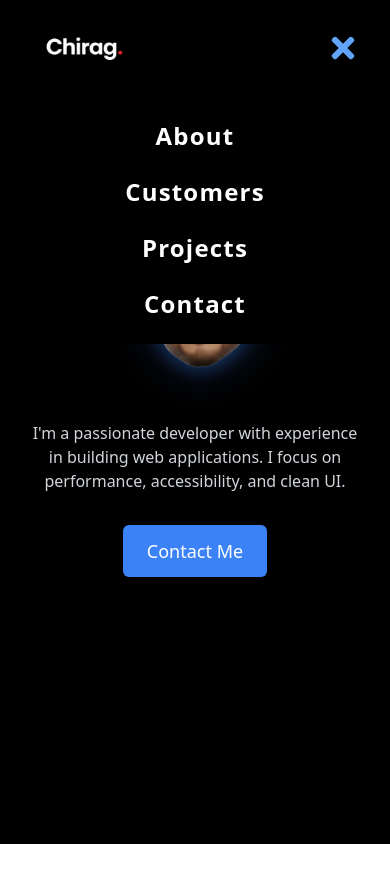
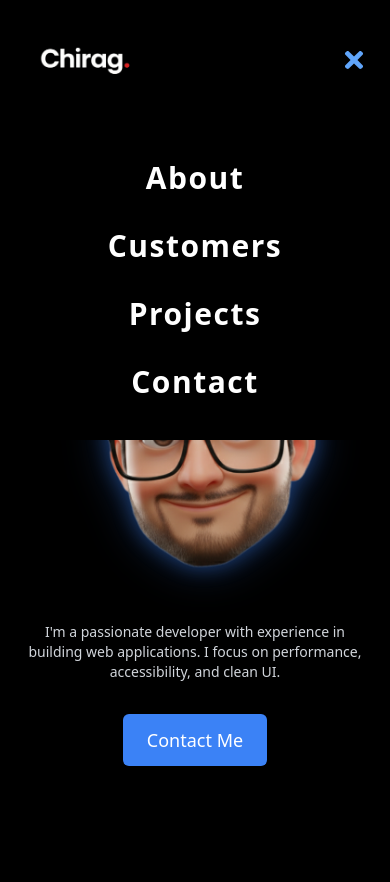
Before and after one commit to Chirag076/Portfolio, a React (Create React App) app: page / in a window 390 px wide. Both pictures are taken after a click on the element 343 px from the left and 48 px from the top of the page. Shown: the top 882 px of the page. Before the commit the page ends 844 px from the top, so only its background shows below. Built offline with nearby package versions, Linux system fonts and the light colour scheme.

Commit message:
fixes according to phone and laptop

```diff
--- a/src/App.css
+++ b/src/App.css
@@ -1,3 +1,16 @@
+@import url('https://fonts.googleapis.com/css2?family=Roboto:wght@400;700&display=swap');
+
+body {
+  font-family: 'Roboto', sans-serif;
+  margin: 0;
+  padding: 0;
+}
+
+/* Optional: smooth font rendering */
+* {
+  -webkit-font-smoothing: antialiased;
+  -moz-osx-font-smoothing: grayscale;
+}
 .App {
   text-align: center;
 }
--- a/src/App.jsx
+++ b/src/App.jsx
@@ -70,18 +70,26 @@ const App = () => {
   return (
     <div className="bg-black text-white min-h-screen font-sans">
       {/* Navbar */}
-      <nav className="flex justify-between items-center px-8 py-6 relative z-50">
+      {/* Navbar */}
+<nav className="flex justify-between items-center px-6 sm:px-8 py-8 sm:py-2 relative z-50">
   {/* Logo */}
   <div>
     <img
       src="./logo2.png"
       alt="Logo"
-            className="h-12 sm:h-16 md:h-20 w-auto transition-all duration-300"
+      className="h-14 sm:h-14 md:h-16 lg:h-24 w-auto transition-all duration-300"
     />
   </div>
 
   {/* Desktop Nav */}
-        <div className="hidden md:flex space-x-24 text-2xl font-extrabold tracking-wider">
+  <div
+    className="
+      hidden md:flex
+      space-x-8 sm:space-x-12 lg:space-x-20
+      text-base sm:text-lg md:text-xl lg:text-4xl
+      font-extrabold tracking-wider
+    "
+  >
     <a href="#about" className="hover:text-blue-400 transition">About</a>
     <a href="#customers" className="hover:text-blue-400 transition">Customers</a>
     <a href="#projects" className="hover:text-blue-400 transition">Projects</a>
@@ -90,9 +98,12 @@ const App = () => {
 
   {/* Mobile Menu Icon */}
   <div
-          className={`md:hidden text-3xl cursor-pointer transition-transform duration-300 transform ${
-            menuOpen ? 'rotate-90 scale-110 text-blue-400' : 'rotate-0'
-          }`}
+    className={`
+      md:hidden
+      text-2xl sm:text-3xl
+      cursor-pointer transition-transform duration-300 transform
+      ${menuOpen ? "rotate-90 scale-110 text-blue-400" : "rotate-0"}
+    `}
     onClick={toggleMenu}
   >
     {menuOpen ? <FaTimes /> : <FaBars />}
@@ -100,7 +111,14 @@ const App = () => {
 
   {/* Mobile Menu Dropdown */}
   {menuOpen && (
-          <div className="absolute top-full left-0 w-full bg-black flex flex-col items-center space-y-6 py-6 text-2xl font-extrabold tracking-wider md:hidden z-50">
+    <div
+      className="
+        absolute top-full left-0 w-full bg-black
+        flex flex-col items-center space-y-8 sm:space-y-6 py-10
+        text-3xl sm:text-xl font-extrabold tracking-wider
+        md:hidden z-50
+      "
+    >
       <a href="#about" onClick={closeMenu} className="hover:text-blue-400 transition">About</a>
       <a href="#customers" onClick={closeMenu} className="hover:text-blue-400 transition">Customers</a>
       <a href="#projects" onClick={closeMenu} className="hover:text-blue-400 transition">Projects</a>
@@ -109,9 +127,17 @@ const App = () => {
   )}
 </nav>
 
+
+      {/* Hero Section */}
       {/* Hero Section */}
 <section className="relative px-6 pt-0 pb-32 text-center flex flex-col items-center justify-center overflow-hidden">
-        <h1 className="text-[13vw] leading-none font-extrabold z-10">
+  {/* Heading */}
+  <h1
+    className="
+      text-[20vw] sm:text-[10vw] md:text-[8vw] lg:text-[7vw] xl:text-[12vw]
+      leading-none font-extrabold z-10
+    "
+  >
     HI, I'M CHIRAG
   </h1>
 
@@ -123,7 +149,7 @@ const App = () => {
     onMouseLeave={handleMouseLeave}
     className="
       relative w-full
-            h-[24rem] sm:h-[32rem] md:h-[44rem] lg:h-[52rem] xl:h-[60rem]
+      h-[60vh] sm:h-[70vh] md:h-[80vh] lg:h-[85vh] xl:h-[90vh]
       mt-[-2rem] sm:mt-[-3rem] md:mt-[-4rem]
       z-20
     "
@@ -134,29 +160,34 @@ const App = () => {
       alt="Chirag"
       className="
         absolute left-1/2
-              top-[10%] sm:top-[0%] md:top-[-4%]
-              w-[44rem] sm:w-[52rem] md:w-[64rem] lg:w-[72rem] xl:w-[86rem]
+        top-[5%] sm:top-[0%]
+        w-[160vw] sm:w-[70vw] md:w-[60vw] lg:w-[55vw] xl:w-[160vw]
+        max-w-[82rem]
         pointer-events-none
         transition-filter duration-300
       "
       style={{
-              transform: 'translate(-50%, 0)',
+        transform: "translate(-50%, 0)",
         filter:
-                'drop-shadow(0 0 10px rgba(59, 130, 246, 0.4)) drop-shadow(0 0 20px rgba(59, 130, 246, 0.3))',
+          "drop-shadow(0 0 10px rgba(59, 130, 246, 0.4)) drop-shadow(0 0 20px rgba(59, 130, 246, 0.3))",
       }}
     />
   </div>
 
   {/* Paragraph */}
-       {/* Paragraph */}
-<div className="-mt-32 sm:-mt-28 md:-mt-56 max-w-2xl text-base sm:text-lg text-gray-300 z-10">
+  <div
+    className="
+      -mt-32 sm:-mt-20 md:-mt-32 lg:-mt-20
+      max-w-xl
+      text-sm sm:text-base md:text-lg lg:text-xl
+      text-gray-300 z-10
+    "
+  >
     <p>
       I'm a passionate developer with experience in building web applications.
       I focus on performance, accessibility, and clean UI.
     </p>
   </div>
-
-
 
   {/* Contact Button */}
   <div className="mt-8 z-10">
@@ -168,6 +199,7 @@ const App = () => {
     </a>
   </div>
 </section>
+
     </div>
   );
 };
```
Also changed, not shown: package.json (+8 -6 lines), 1 other file (tests, documents, lock files or other folders). Lines whose indentation alone changed are shown as unchanged.
